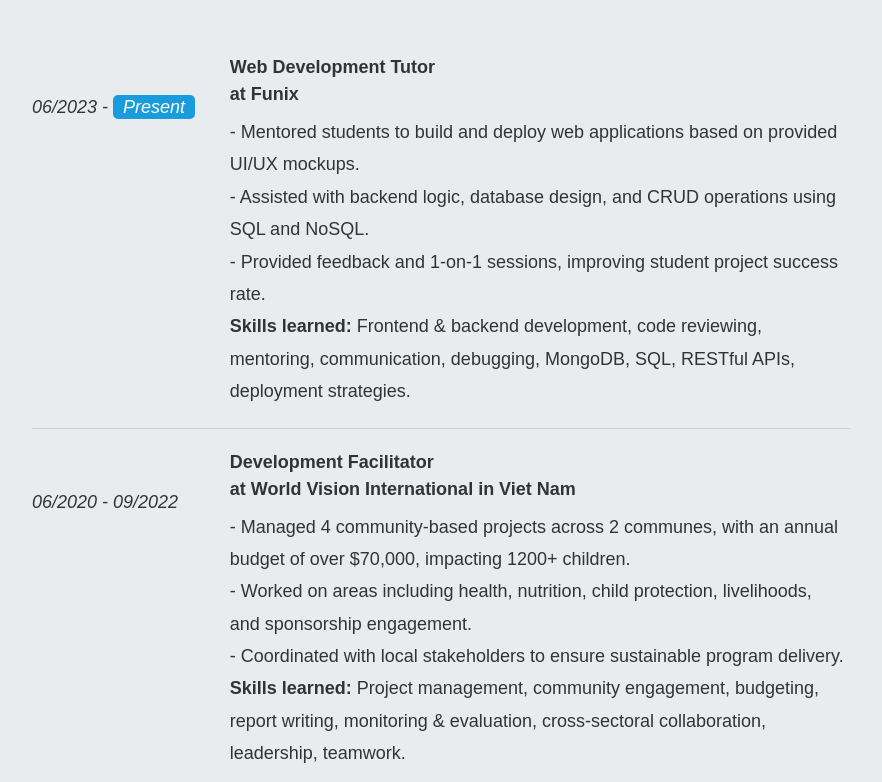
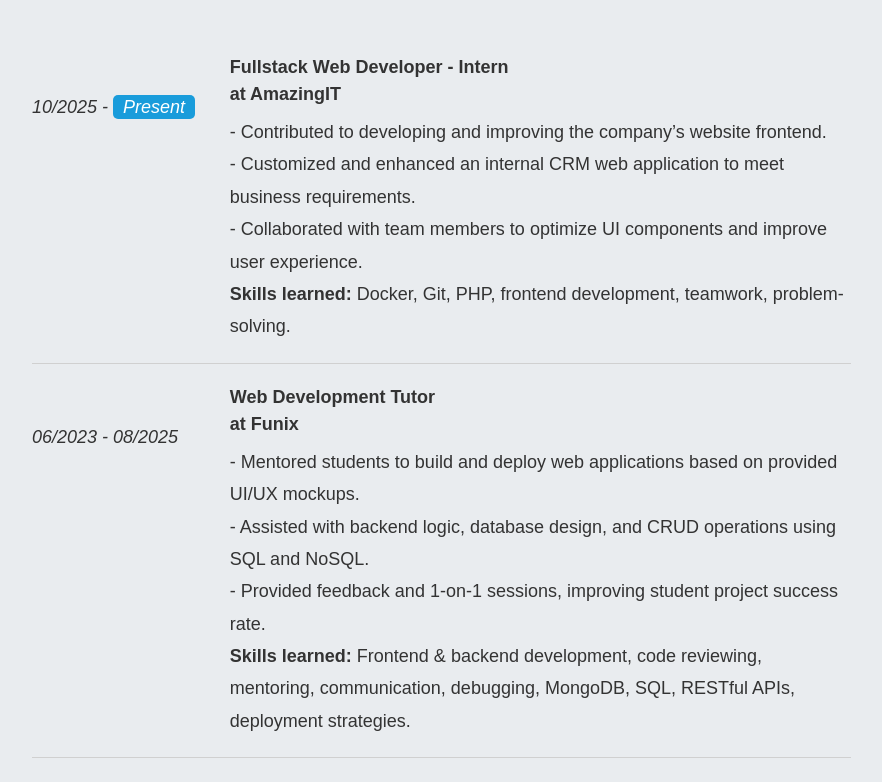
Before and after one commit to npbviet/MyProfile, a React (Vite) app: page / in a window 1280 px wide. Shown: the part 912-1694 px from the top of the page, without its empty margins (354-1236 px from the left). Built offline with nearby package versions, Linux system fonts and the light colour scheme.

Commit message:
Feat: update AmzIT job

```diff
--- a/src/features/MainContent/Experience.jsx
+++ b/src/features/MainContent/Experience.jsx
@@ -12,8 +12,33 @@ const Experience = () => {
         <div className={styles.workItem}>
           <div className={styles.timeLine}>
             <h5>
-              06/2023 - <span className={styles.recent}>Present</span>
+              10/2025 - <span className={styles.recent}>Present</span>
             </h5>
+          </div>
+          <div className={styles.workDetail}>
+            <div className={styles.nameWork}>
+              <h4>
+                Fullstack Web Developer - Intern <br />
+                at AmazingIT
+              </h4>
+            </div>
+            <div className={styles.workContent}>
+              <h5>
+                - Contributed to developing and improving the company’s website
+                frontend. <br />
+                - Customized and enhanced an internal CRM web application to
+                meet business requirements. <br />
+                - Collaborated with team members to optimize UI components and
+                improve user experience. <br />
+                <strong>Skills learned:</strong> Docker, Git, PHP, frontend
+                development, teamwork, problem-solving.
+              </h5>
+            </div>
+          </div>
+        </div>
+        <div className={styles.workItem}>
+          <div className={styles.timeLine}>
+            <h5>06/2023 - 08/2025</h5>
           </div>
           <div className={styles.workDetail}>
             <div className={styles.nameWork}>
```
